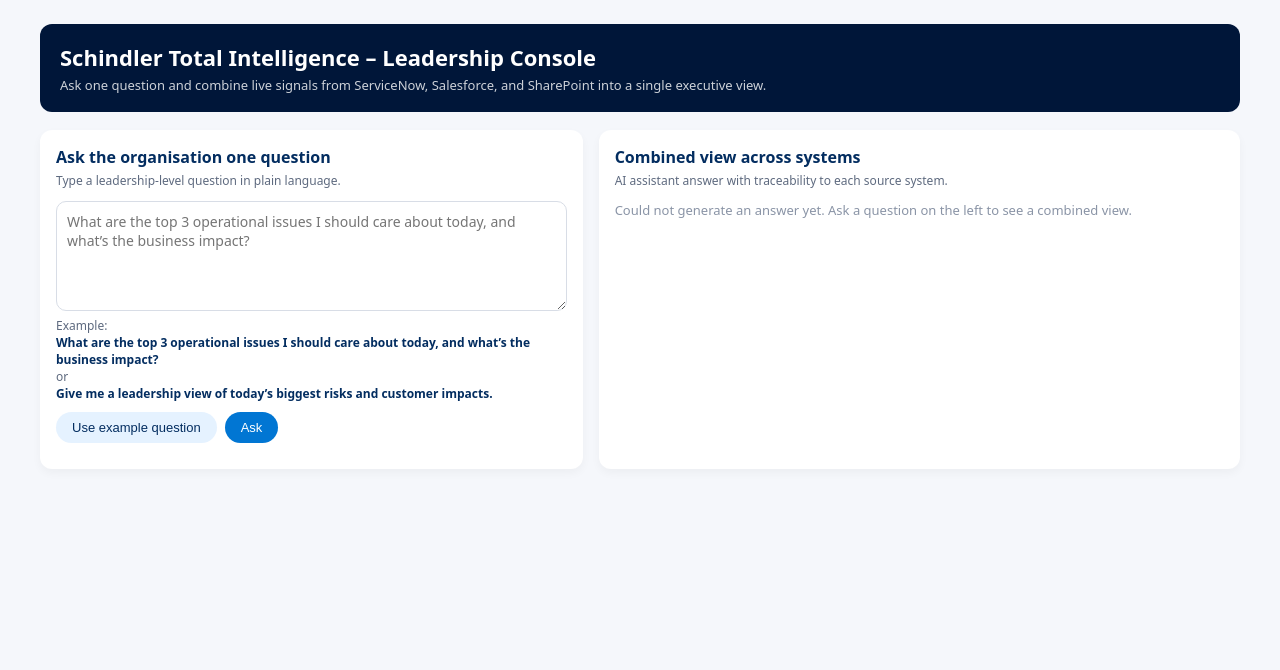
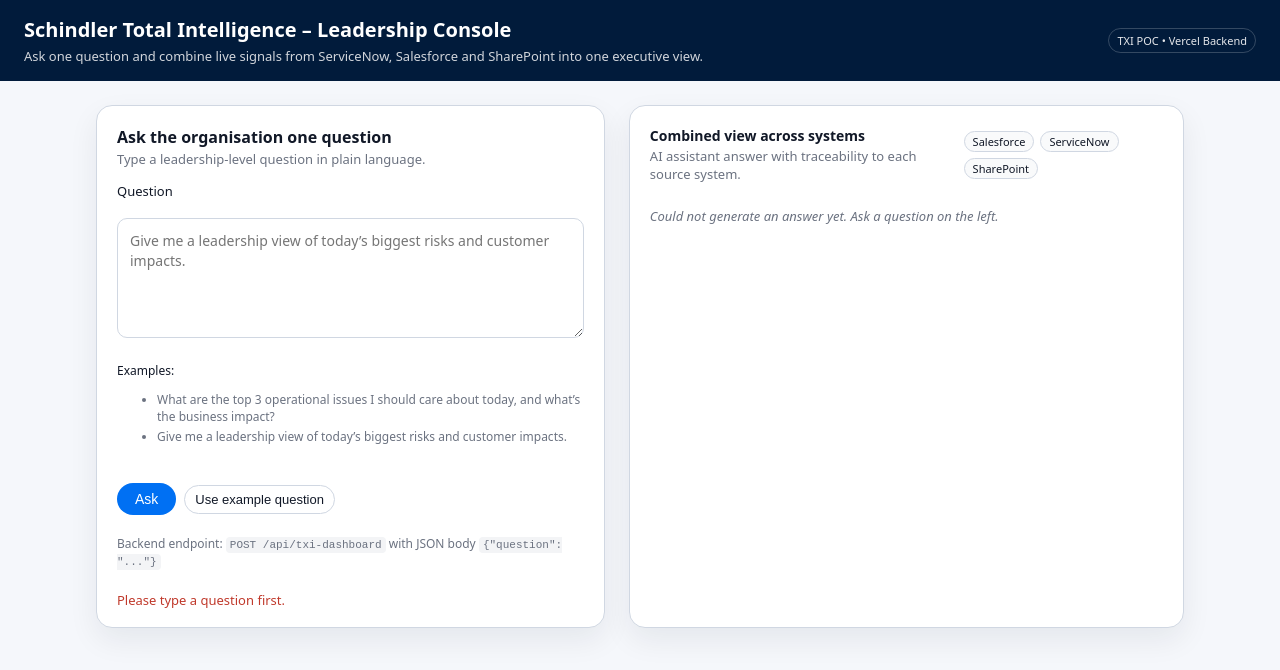
Before and after one commit to bavanamenon-lgtm/ai-bot-backend, a website: page txi-dashboard.html in a window 1280 px wide. Both pictures are taken after a click on the button "Ask". Drawn offline with Linux system fonts and the light colour scheme.

Commit message:
Update txi-dashboard.html

```diff
--- a/txi-dashboard.html
+++ b/txi-dashboard.html
@@ -3,298 +3,434 @@
 <head>
   <meta charset="UTF-8" />
   <title>Schindler Total Intelligence – Leadership Console</title>
-  <meta name="viewport" content="width=device-width, initial-scale=1.0" />
+  <meta name="viewport" content="width=device-width, initial-scale=1" />
   <style>
+    :root {
+      --navy: #011b3b;
+      --navy-light: #062955;
+      --bg: #f5f7fb;
+      --primary: #0070f3;
+      --danger: #c0392b;
+      --border: #d0d7e2;
+      --text-main: #111827;
+      --text-muted: #6b7280;
+    }
+
+    * { box-sizing: border-box; }
+
     body {
-      font-family: system-ui, -apple-system, BlinkMacSystemFont, "Segoe UI", sans-serif;
       margin: 0;
-      padding: 0;
-      background: #f5f7fb;
+      font-family: system-ui, -apple-system, BlinkMacSystemFont, "Segoe UI",
+        sans-serif;
+      background: var(--bg);
+      color: var(--text-main);
     }
-    .page {
-      max-width: 1200px;
-      margin: 0 auto;
-      padding: 24px 16px 40px;
+
+    header {
+      background: var(--navy);
+      color: white;
+      padding: 16px 24px;
+      display: flex;
+      align-items: center;
+      justify-content: space-between;
     }
-    .hero {
-      background: #001639;
-      color: #fff;
-      padding: 18px 20px;
-      border-radius: 12px;
-      margin-bottom: 18px;
+
+    header h1 {
+      margin: 0;
+      font-size: 20px;
+      font-weight: 600;
     }
-    .hero h1 {
-      margin: 0 0 4px 0;
-      font-size: 22px;
+
+    header p {
+      margin: 4px 0 0 0;
+      font-size: 13px;
+      color: #d1d5db;
     }
-    .hero p {
-      margin: 0;
-      font-size: 13px;
-      opacity: 0.8;
+
+    .tag {
+      padding: 4px 8px;
+      border-radius: 999px;
+      border: 1px solid rgba(255,255,255,0.2);
+      font-size: 11px;
+      color: #e5e7eb;
+      white-space: nowrap;
     }
-    .grid {
+
+    main {
+      max-width: 1120px;
+      margin: 24px auto;
+      padding: 0 16px 32px;
       display: grid;
-      grid-template-columns: minmax(0, 1.1fr) minmax(0, 1.3fr);
-      gap: 16px;
+      grid-template-columns: minmax(0, 1.1fr) minmax(0, 1.2fr);
+      gap: 24px;
     }
+
     @media (max-width: 900px) {
-      .grid {
+      main {
         grid-template-columns: 1fr;
       }
     }
+
     .card {
-      background: #ffffff;
-      border-radius: 12px;
-      padding: 16px;
-      box-shadow: 0 4px 10px rgba(0, 0, 0, 0.04);
+      background: white;
+      border-radius: 16px;
+      border: 1px solid var(--border);
+      box-shadow: 0 12px 30px rgba(15, 23, 42, 0.07);
+      padding: 20px 20px 18px;
       display: flex;
       flex-direction: column;
-      min-height: 260px;
+      gap: 14px;
     }
+
     .card h2 {
-      margin: 0 0 4px 0;
+      margin: 0;
       font-size: 16px;
-      color: #032d60;
+      font-weight: 600;
     }
-    .card p.subtitle {
-      margin: 0 0 12px 0;
-      font-size: 12px;
-      color: #5e6a7f;
+
+    .subtitle {
+      font-size: 13px;
+      color: var(--text-muted);
+      margin: 2px 0 0 0;
     }
+
+    .label {
+      font-size: 13px;
+      font-weight: 500;
+      margin-bottom: 4px;
+    }
+
     textarea {
       width: 100%;
+      min-height: 120px;
       resize: vertical;
-      min-height: 110px;
+      padding: 12px 12px 12px 12px;
+      border-radius: 10px;
+      border: 1px solid var(--border);
+      font-size: 14px;
       font-family: inherit;
-      font-size: 14px;
-      padding: 10px;
-      border-radius: 10px;
-      border: 1px solid #d8dde6;
-      box-sizing: border-box;
+      line-height: 1.45;
     }
-    .example {
+
+    textarea:focus {
+      outline: 2px solid var(--primary);
+      outline-offset: 1px;
+      border-color: var(--primary);
+    }
+
+    .helper {
       font-size: 12px;
-      color: #5e6a7f;
+      color: var(--text-muted);
       margin-top: 6px;
     }
-    .example strong {
-      color: #032d60;
+
+    .helper code {
+      font-size: 11px;
+      background: #f3f4f6;
+      padding: 2px 4px;
+      border-radius: 4px;
     }
+
+    .examples {
+      margin-top: 10px;
+      font-size: 12px;
+      color: var(--text-muted);
+    }
+
+    .examples p {
+      margin: 0 0 4px 0;
+      font-weight: 500;
+      color: var(--text-main);
+      font-size: 12px;
+    }
+
+    .examples li {
+      margin-bottom: 3px;
+    }
+
     .actions {
-      margin-top: 10px;
+      margin-top: 12px;
       display: flex;
+      align-items: center;
+      gap: 8px;
       flex-wrap: wrap;
-      gap: 8px;
-      align-items: center;
     }
-    button {
+
+    button.primary {
+      background: var(--primary);
+      color: white;
       border: none;
       border-radius: 999px;
-      padding: 8px 16px;
-      font-size: 13px;
+      padding: 8px 18px;
+      font-size: 14px;
+      font-weight: 500;
       cursor: pointer;
-      background: #0176d3;
-      color: #ffffff;
       display: inline-flex;
       align-items: center;
-      justify-content: center;
       gap: 6px;
     }
+
+    button.primary:disabled {
+      opacity: 0.6;
+      cursor: default;
+    }
+
     button.secondary {
-      background: #e5f2ff;
-      color: #032d60;
+      background: white;
+      color: var(--text-main);
+      border-radius: 999px;
+      border: 1px solid var(--border);
+      font-size: 13px;
+      padding: 6px 10px;
+      cursor: pointer;
     }
-    button:disabled {
-      opacity: 0.6;
-      cursor: not-allowed;
+
+    .spinner {
+      width: 14px;
+      height: 14px;
+      border-radius: 999px;
+      border: 2px solid rgba(255, 255, 255, 0.6);
+      border-top-color: transparent;
+      animation: spin 0.7s linear infinite;
     }
-    .answer {
+
+    @keyframes spin {
+      to {
+        transform: rotate(360deg);
+      }
+    }
+
+    .answer-header {
+      display: flex;
+      justify-content: space-between;
+      align-items: center;
+      gap: 8px;
+    }
+
+    .answer-header h3 {
+      margin: 0;
       font-size: 14px;
-      color: #051927;
-      white-space: pre-wrap;
-      line-height: 1.5;
+      font-weight: 600;
     }
-    .answer-placeholder {
-      font-size: 13px;
-      color: #8a94a6;
+
+    .badge-row {
+      display: flex;
+      gap: 6px;
+      flex-wrap: wrap;
+      font-size: 11px;
     }
-    .status {
-      margin-top: 10px;
-      font-size: 12px;
-      color: #5e6a7f;
-    }
-    .status span.badge {
-      display: inline-block;
+
+    .badge {
       padding: 2px 8px;
       border-radius: 999px;
-      font-size: 11px;
-      margin-right: 4px;
+      border: 1px solid var(--border);
+      background: #f9fafb;
     }
-    .ok {
-      background: #e3fcef;
-      color: #046c4e;
+
+    .badge.ok {
+      border-color: #22c55e33;
+      color: #166534;
+      background: #dcfce7;
     }
-    .err {
-      background: #fee4e2;
-      color: #b42318;
+
+    .badge.err {
+      border-color: #fecaca;
+      color: #b91c1c;
+      background: #fee2e2;
     }
-    .backend-error {
+
+    .answer-body {
       margin-top: 10px;
-      font-size: 12px;
-      color: #b42318;
+      font-size: 14px;
+      line-height: 1.55;
+      white-space: pre-wrap;
+    }
+
+    .answer-empty {
+      margin-top: 10px;
+      font-size: 13px;
+      color: var(--text-muted);
+      font-style: italic;
+    }
+
+    .error-text {
+      margin-top: 8px;
+      font-size: 13px;
+      color: var(--danger);
+      white-space: pre-wrap;
     }
   </style>
 </head>
 <body>
-<div class="page">
-  <div class="hero">
+  <header>
+    <div>
       <h1>Schindler Total Intelligence – Leadership Console</h1>
-    <p>Ask one question and combine live signals from ServiceNow, Salesforce, and SharePoint into a single executive view.</p>
+      <p>Ask one question and combine live signals from ServiceNow, Salesforce and SharePoint into one executive view.</p>
+    </div>
+    <div class="tag">TXI POC • Vercel Backend</div>
+  </header>
+
+  <main>
+    <!-- LEFT: QUESTION -->
+    <section class="card">
+      <div>
+        <h2>Ask the organisation one question</h2>
+        <p class="subtitle">Type a leadership-level question in plain language.</p>
       </div>
 
-  <div class="grid">
-    <!-- LEFT: QUESTION -->
-    <div class="card">
-      <h2>Ask the organisation one question</h2>
-      <p class="subtitle">Type a leadership-level question in plain language.</p>
+      <label class="label" for="questionInput">Question</label>
+      <textarea
+        id="questionInput"
+        placeholder="Give me a leadership view of today’s biggest risks and customer impacts."
+      ></textarea>
 
-      <textarea id="questionInput"
-        placeholder="What are the top 3 operational issues I should care about today, and what’s the business impact?"></textarea>
-
-      <div class="example">
-        Example:<br/>
-        <strong>What are the top 3 operational issues I should care about today, and what’s the business impact?</strong><br/>
-        or<br/>
-        <strong>Give me a leadership view of today’s biggest risks and customer impacts.</strong>
+      <div class="examples">
+        <p>Examples:</p>
+        <ul>
+          <li>What are the top 3 operational issues I should care about today, and what’s the business impact?</li>
+          <li>Give me a leadership view of today’s biggest risks and customer impacts.</li>
+        </ul>
       </div>
 
       <div class="actions">
-        <button type="button" class="secondary" id="exampleBtn">Use example question</button>
-        <button type="button" id="askBtn">Ask</button>
-        <div id="loadingText" style="font-size: 12px; color:#5e6a7f; display:none;">Thinking across systems…</div>
+        <button id="askButton" class="primary">
+          <span id="askLabel">Ask</span>
+          <span id="askSpinner" class="spinner" style="display:none"></span>
+        </button>
+        <button id="useExample" class="secondary">Use example question</button>
       </div>
 
-      <div id="backendError" class="backend-error"></div>
+      <div class="helper">
+        Backend endpoint: <code>POST /api/txi-dashboard</code> with JSON body
+        <code>{"question": "..."}</code>
       </div>
 
+      <div id="backendError" class="error-text" style="display:none"></div>
+    </section>
+
     <!-- RIGHT: ANSWER -->
-    <div class="card">
-      <h2>Combined view across systems</h2>
+    <section class="card">
+      <div class="answer-header">
+        <div>
+          <h3>Combined view across systems</h3>
           <p class="subtitle">AI assistant answer with traceability to each source system.</p>
-
-      <div id="answer" class="answer-placeholder">
-        Could not generate an answer yet. Ask a question on the left to see a combined view.
         </div>
-
-      <div id="status" class="status"></div>
-    </div>
+        <div class="badge-row">
+          <span id="sfBadge" class="badge">Salesforce</span>
+          <span id="snBadge" class="badge">ServiceNow</span>
+          <span id="spBadge" class="badge">SharePoint</span>
         </div>
       </div>
 
+      <div id="answerBody" class="answer-empty">
+        Could not generate an answer yet. Ask a question on the left.
+      </div>
+    </section>
+  </main>
+
   <script>
-  // IMPORTANT: Backend endpoint (GET with ?question=...)
-  const API_URL = "https://ai-bot-backend-black.vercel.app/api/txi-dashboard";
+    const questionInput = document.getElementById('questionInput');
+    const askButton = document.getElementById('askButton');
+    const askLabel = document.getElementById('askLabel');
+    const askSpinner = document.getElementById('askSpinner');
+    const useExample = document.getElementById('useExample');
+    const backendError = document.getElementById('backendError');
+    const answerBody = document.getElementById('answerBody');
 
-  const questionInput = document.getElementById("questionInput");
-  const askBtn = document.getElementById("askBtn");
-  const exampleBtn = document.getElementById("exampleBtn");
-  const answerEl = document.getElementById("answer");
-  const statusEl = document.getElementById("status");
-  const backendErrorEl = document.getElementById("backendError");
-  const loadingText = document.getElementById("loadingText");
+    const sfBadge = document.getElementById('sfBadge');
+    const snBadge = document.getElementById('snBadge');
+    const spBadge = document.getElementById('spBadge');
 
-  const exampleQuestion =
-    "What are the top 3 operational issues I should care about today, and what’s the business impact?";
+    function setLoading(isLoading) {
+      askButton.disabled = isLoading;
+      askSpinner.style.display = isLoading ? 'inline-block' : 'none';
+      askLabel.textContent = isLoading ? 'Thinking…' : 'Ask';
+    }
 
-  exampleBtn.addEventListener("click", () => {
-    questionInput.value = exampleQuestion;
-  });
+    function setSourceStatus(badgeEl, src) {
+      if (!src) {
+        badgeEl.className = 'badge';
+        badgeEl.textContent = badgeEl.textContent.split(' ')[0];
+        return;
+      }
+      if (src.error) {
+        badgeEl.className = 'badge err';
+        badgeEl.textContent = badgeEl.textContent.split(' ')[0] + ' • error';
+      } else {
+        badgeEl.className = 'badge ok';
+        badgeEl.textContent = badgeEl.textContent.split(' ')[0] + ' • OK';
+      }
+    }
 
-  askBtn.addEventListener("click", () => {
+    async function askQuestion() {
       const q = questionInput.value.trim();
-    if (!q) return;
-    callBackend(q);
-  });
+      backendError.style.display = 'none';
+      backendError.textContent = '';
 
-  questionInput.addEventListener("keydown", (e) => {
-    if (e.key === "Enter" && (e.metaKey || e.ctrlKey)) {
-      e.preventDefault();
-      askBtn.click();
-    }
-  });
-
-  async function callBackend(question) {
-    askBtn.disabled = true;
-    exampleBtn.disabled = true;
-    backendErrorEl.textContent = "";
-    loadingText.style.display = "inline";
-
-    answerEl.className = "answer-placeholder";
-    answerEl.textContent = "Thinking across ServiceNow, Salesforce and SharePoint…";
-
-    statusEl.textContent = "";
-
-    try {
-      const url = API_URL + "?question=" + encodeURIComponent(question);
-
-      // GET – this matches the backend that says "Use GET"
-      const resp = await fetch(url, { method: "GET" });
-
-      if (!resp.ok) {
-        const text = await resp.text();
-        backendErrorEl.textContent = "Backend error: " + text;
-        answerEl.textContent = "Could not generate an answer.";
+      if (!q) {
+        backendError.style.display = 'block';
+        backendError.textContent = 'Please type a question first.';
         return;
       }
 
-      const data = await resp.json();
+      setLoading(true);
+      answerBody.className = 'answer-empty';
+      answerBody.textContent = 'Waiting for response from backend…';
 
-      // Main combined answer
-      if (data.combinedAnswer) {
-        answerEl.className = "answer";
-        answerEl.textContent = data.combinedAnswer;
-      } else {
-        answerEl.className = "answer-placeholder";
-        answerEl.textContent = "No combined answer returned from backend.";
+      try {
+        const res = await fetch('/api/txi-dashboard', {
+          method: 'POST',
+          headers: {
+            'Content-Type': 'application/json'
+          },
+          body: JSON.stringify({ question: q })
+        });
+
+        const data = await res.json().catch(() => ({}));
+
+        if (!res.ok) {
+          backendError.style.display = 'block';
+          backendError.textContent =
+            'Backend error: ' + (data.error || res.status + ' ' + res.statusText);
+          answerBody.className = 'answer-empty';
+          answerBody.textContent = 'Could not generate an answer.';
+          return;
         }
 
-      // Source-level status
-      const src = data.sources || {};
-      const parts = [];
+        // Show combined answer
+        if (data.combinedAnswer) {
+          answerBody.className = 'answer-body';
+          answerBody.textContent = data.combinedAnswer;
+        } else {
+          answerBody.className = 'answer-empty';
+          answerBody.textContent = 'No combined answer returned from backend.';
+        }
 
-      if (src.serviceNow) {
-        if (src.serviceNow.error) {
-          parts.push(`<span class="badge err">ServiceNow: error</span>`);
-        } else {
-          parts.push(`<span class="badge ok">ServiceNow: OK</span>`);
+        // Update per-source badges
+        const sources = data.sources || {};
+        setSourceStatus(sfBadge, sources.salesforce);
+        setSourceStatus(snBadge, sources.serviceNow);
+        setSourceStatus(spBadge, sources.sharePoint);
+      } catch (err) {
+        backendError.style.display = 'block';
+        backendError.textContent = 'Frontend error calling /api/txi-dashboard: ' + err.message;
+        answerBody.className = 'answer-empty';
+        answerBody.textContent = 'Could not generate an answer.';
+      } finally {
+        setLoading(false);
       }
     }
-      if (src.salesforce) {
-        parts.push(
-          `<span class="badge ${src.salesforce.error ? "err" : "ok"}">Salesforce: ${
-            src.salesforce.error ? "error" : "OK"
-          }</span>`
-        );
-      }
-      if (src.sharePoint) {
-        parts.push(
-          `<span class="badge ${src.sharePoint.error ? "err" : "ok"}">SharePoint: ${
-            src.sharePoint.error ? "error" : "OK"
-          }</span>`
-        );
-      }
 
-      statusEl.innerHTML = parts.join(" ");
-    } catch (e) {
-      backendErrorEl.textContent = "Frontend error: " + e.message;
-      answerEl.className = "answer-placeholder";
-      answerEl.textContent = "Could not generate an answer.";
-    } finally {
-      askBtn.disabled = false;
-      exampleBtn.disabled = false;
-      loadingText.style.display = "none";
-    }
-  }
+    askButton.addEventListener('click', (e) => {
+      e.preventDefault(); // stop any default form submit
+      askQuestion();
+    });
+
+    useExample.addEventListener('click', (e) => {
+      e.preventDefault();
+      questionInput.value =
+        "What are the top 3 operational issues I should care about today, and what’s the business impact?";
+    });
   </script>
 </body>
 </html>
```
Lines whose indentation alone changed are shown as unchanged.
